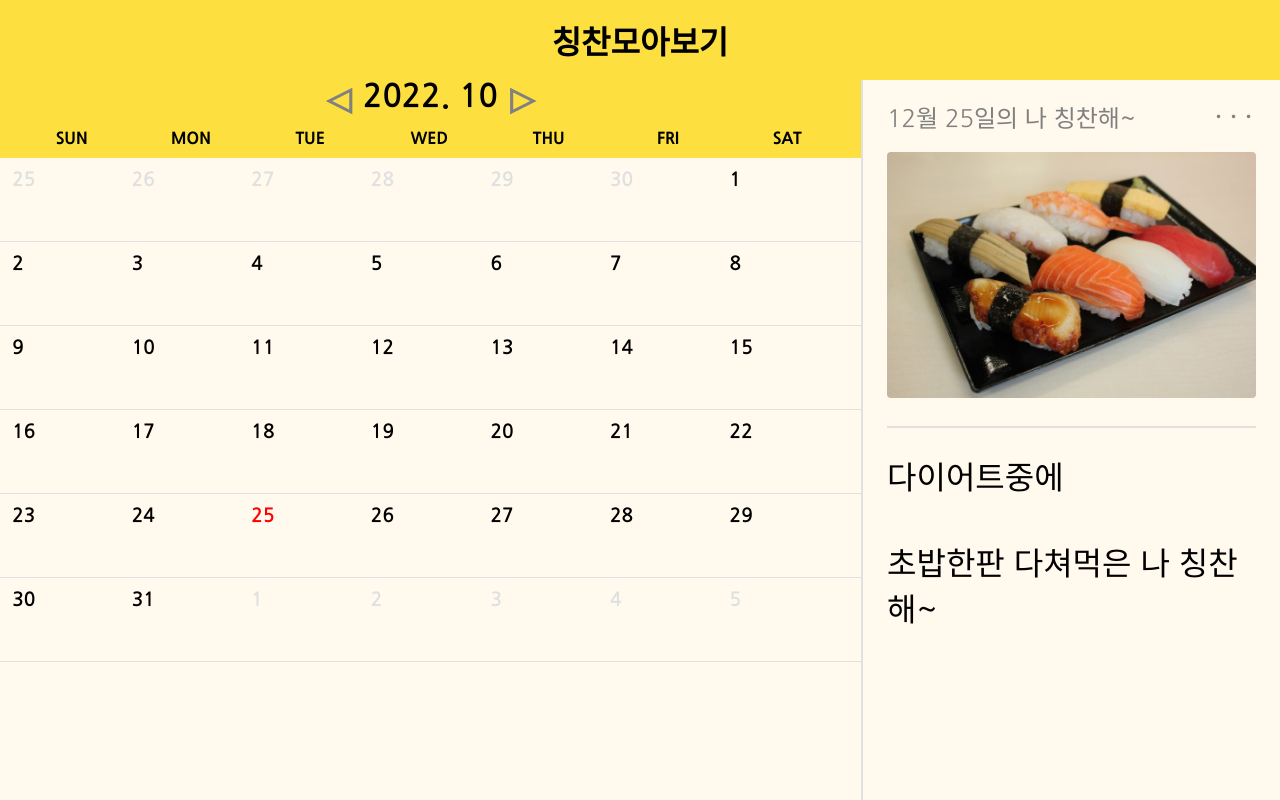
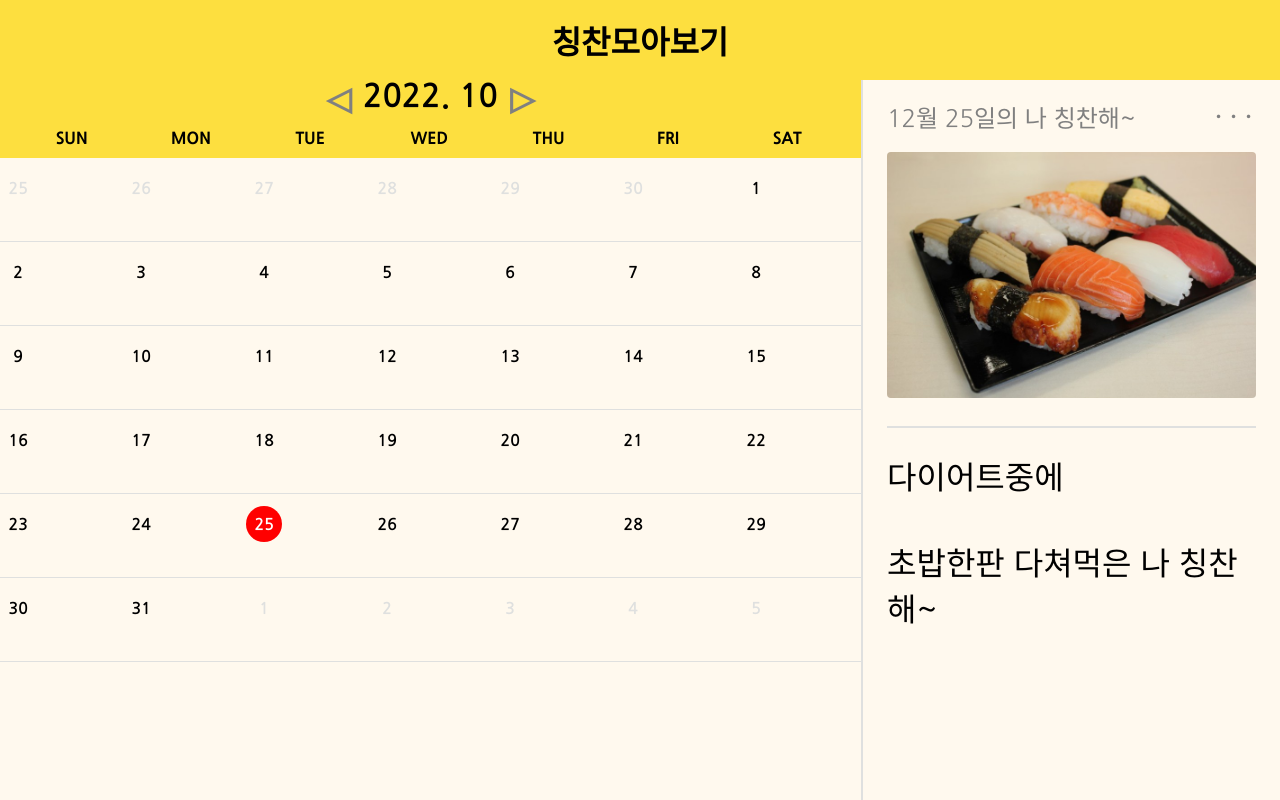
Before and after one commit to Woohyeok97/CCH, a React (Create React App) app in the folder front/: page /list in a window 1280 px wide. Built offline with nearby package versions, Linux system fonts and the light colour scheme.

Commit message:
캘린더셀 로직 & UI 개선

```diff
--- a/front/practice.css
+++ b/front/practice.css
@@ -9,4 +9,5 @@
     display: flex;
     flex-direction: column;
     border : 1px solid transparent;
+    box-sizing: border-box;
 }
--- a/front/src/component/list/calendar/calendar.jsx
+++ b/front/src/component/list/calendar/calendar.jsx
@@ -19,9 +19,14 @@ function Calendar() {
 
   return (
     <LayoutBox basis="70%" direction="column" justify="start">
+      {/* 캘린더헤더 */}
       <CalendarHeader currentDate={currentDate} prevMonth={prevMonth} nextMonth={nextMonth}/>
+      {/* 캘린더요일 */}
       <CalendarDay/>
-      <CalendarCell currentDate={currentDate}  selectDate={selectDate} setSelectDate={setSelectDate}/>
+      {/* 캘린더셀 */}
+      <LayoutBox direction="column" basis="70%">
+        <CalendarCell currentDate={currentDate}  selectDate={selectDate} setSelectDate={setSelectDate}/>
+      </LayoutBox>
     </LayoutBox>
   )
 }
--- a/front/src/component/list/calendar/calendarCell.jsx
+++ b/front/src/component/list/calendar/calendarCell.jsx
@@ -3,37 +3,10 @@ import React from "react";
 import styled from "styled-components";
 import { startOfMonth, endOfMonth, startOfWeek, endOfWeek } from "date-fns";
 import { addDays, format, isSameMonth, isSameDay } from "date-fns";
-import LayoutBox from "../../common/layoutBox";
+
 
 
 function CalendarCell({ currentDate, selectDate, setSelectDate }) {
-
-  const CellRow = styled.div`
-    flex-basis : 20%;
-    display : flex;
-    justify-content : space-around;
-    padding : 12px;
-    border-bottom : 1px solid #DFE0DF;
-
-    > .today {
-      background-color : orange;
-    }
-
-    > .cell-item {
-      width : 14.25%;
-      font-size : 1.2rem;
-      font-weight : 600;
-    }
-
-    > .disabled {
-      color : #DFE0DF;
-    }
-
-    > .same {
-      color : red;
-    }
-  `
-
 
   const monthStart = startOfMonth(currentDate) //이번달 시작일
   const monthEnd = endOfMonth(currentDate) //이번달 마지막일
@@ -53,16 +26,63 @@ function CalendarCell({ currentDate, selectDate, setSelectDate }) {
     days = [];
   }
 
+  const result = cell.map((a)=> {
+    return <CellRow item={a} monthEnd={monthEnd} selectDate={selectDate} setSelectDate={setSelectDate}/>
+  } )
+
+  return result
+
+}
+
+
+function CellRow({ item, monthEnd, selectDate, setSelectDate }) {
+
+  const CellRow = styled.div`
+    flex-basis : 20%;
+    display : flex;
+    justify-content : space-around;
+    border-bottom : 1px solid #DFE0DF;
+    padding-top : 12px;
+
+    > .today {
+      background-color : orange;
+    }
+
+    > .cell-item {
+      width : 14.25%;
+      font-size : 1rem;
+      font-weight : 600;
+
+      > .selected {
+        color : white;
+        border : 1px solid transparent;
+        border-radius : 1.2rem;
+        box-sizing: border-box;
+        background-color : red;
+      }
+
+      > .not-selected {
+        width : 36px;
+        height : 36px;
+        display : flex;
+        justify-content : center;
+        align-items : center;
+      }
+    }
+
+    > .disabled {
+      color : #DFE0DF;
+    }
+
+  `
 
   return(
-    <LayoutBox direction="column" basis="70%">
-    { cell.map( a => {
-      return <CellRow>{ a.map( a => {
-        return <div className={`${!isSameMonth(a, monthEnd) ? 'disabled' : isSameDay(a, selectDate) ? 'same' : '' } cell-item `}
-        onClick={()=>{ setSelectDate(a) }}>{format(a, 'd')}</div> }) }</CellRow>
+    <CellRow>
+    { item.map((a)=>{
+      return <div className={`cell-item ${isSameMonth(a, monthEnd) ? 'cell-item' : 'disabled' }`} onClick={()=>{ setSelectDate(a) }}>
+      <div className={`not-selected ${isSameDay(a, selectDate) ? 'selected' : 'not-selected'}`}>{format(a, 'd')}</div></div>
     }) }
-    </LayoutBox>
-
+    </CellRow>
   )
 }
 
```
